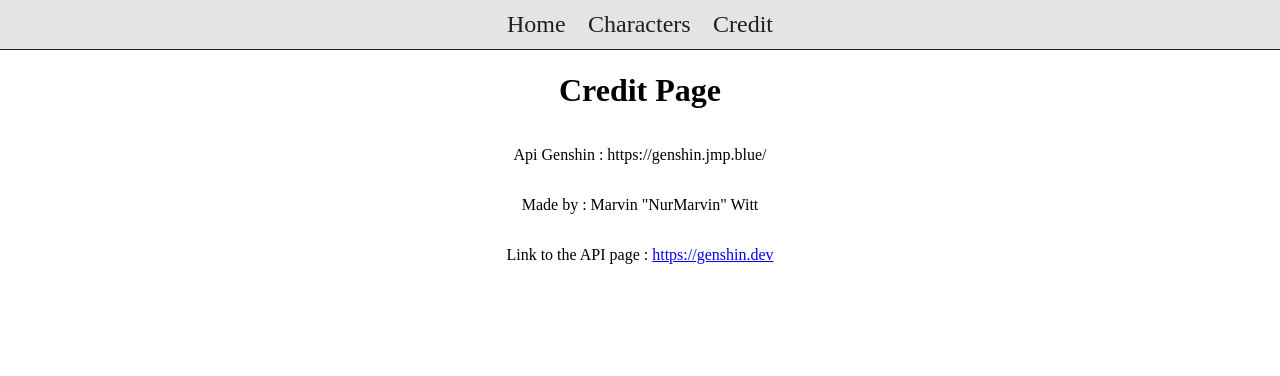
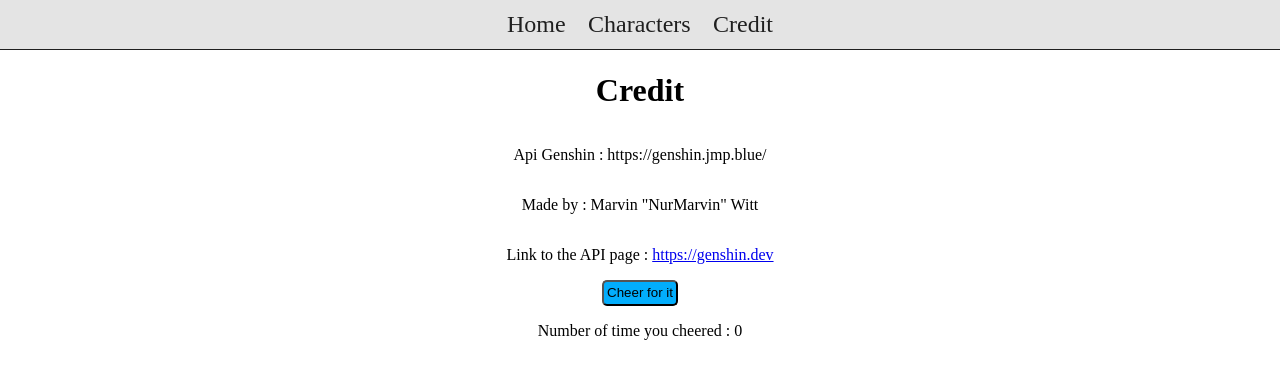
Before and after one commit to Benoit22324/ReactExo1Final, a React (Vite) app: page /reactexo1final/credit in a window 1280 px wide. Shown: the top 376 px of the page. Built offline with nearby package versions, Linux system fonts and the light colour scheme.

Commit message:
Adding a Error Message

```diff
--- a/src/assets/css/App.css
+++ b/src/assets/css/App.css
@@ -11,6 +11,10 @@ h2 {
     display: flex;
     flex-direction: column;
     align-items: center;
+}
+.errorMessage {
+    color: rgb(180, 0, 0);
+    font-weight: bold;
 }
 
 /* Components */
@@ -115,3 +119,13 @@ h2 {
     flex-wrap: wrap;
     justify-content: center;
 }
+/* Credit Page */
+.cheerButton {
+    padding: 0.2rem;
+    border-radius: 5px;
+    background-color: rgb(2, 173, 252);
+}
+.cheerButton:hover {
+    cursor: pointer;
+    background-color: rgb(55, 192, 255);
+}
--- a/src/components/CharacterForm.jsx
+++ b/src/components/CharacterForm.jsx
@@ -3,18 +3,21 @@ import { selectCharacter, selectCharactersList } from "../../store/selector/char
 import { setSelectedCharacter } from "../../store/reducer/CharacterReducer";
 import { useNavigate } from "react-router-dom";
 import { uncleanName } from "../utils/uncleanName";
+import { useState } from "react";
 
 export const CharacterForm = () => {
     const dispatch = useDispatch();
     const navigate = useNavigate();
     const selectedCharacter = useSelector(selectCharacter);
     const charactersList = useSelector(selectCharactersList);
+    const [error, setError] = useState("");
 
     const handleValue = (e) => {
         const value = e.target.value;
 
         if (value.trim() !== "" || value.trim() === "") {
             dispatch(setSelectedCharacter(value));
+            setError("");
         }
     }
 
@@ -28,10 +31,19 @@ export const CharacterForm = () => {
         if (selectedCharacter.trim() !== "" && existInDataBase) {
             navigate(`/reactexo1final/character/${revertName}`);
         }
+        else if (selectedCharacter.trim() === "" && !existInDataBase) {
+            setError("Veuillez saisir le nom d'un personnage");
+        }
+        else {
+            setError("Le personnage que vous cherchez n'existe pas");
+        }
     }
 
     return <>
         <h2>Quick Search</h2>
+        {
+            error !== "" && <p className="errorMessage">{error}</p>
+        }
         <form className="characterForm" onSubmit={(e) => handleSubmit(e)}>
             <input className="characterInput" type="text" value={selectedCharacter} onChange={(e) => handleValue(e)} />
             <button className="characterSubmit">Search</button>
--- a/src/pages/Credit.jsx
+++ b/src/pages/Credit.jsx
@@ -1,8 +1,14 @@
+import {useState } from "react"
+
 export const Credit = () => {
+    const [cheers, setCheers] = useState(0);
+
     return <>
-        <h1>Credit Page</h1>
+        <h1>Credit</h1>
         <p>Api Genshin : https://genshin.jmp.blue/</p>
         <p>Made by : Marvin "NurMarvin" Witt</p>
         <p>Link to the API page : <a href="https://genshin.dev">https://genshin.dev</a></p>
+        <button className="cheerButton" onClick={() => setCheers(cheers + 1)}>Cheer for it</button>
+        <p>Number of time you cheered : {cheers}</p>
     </>
 }
```
